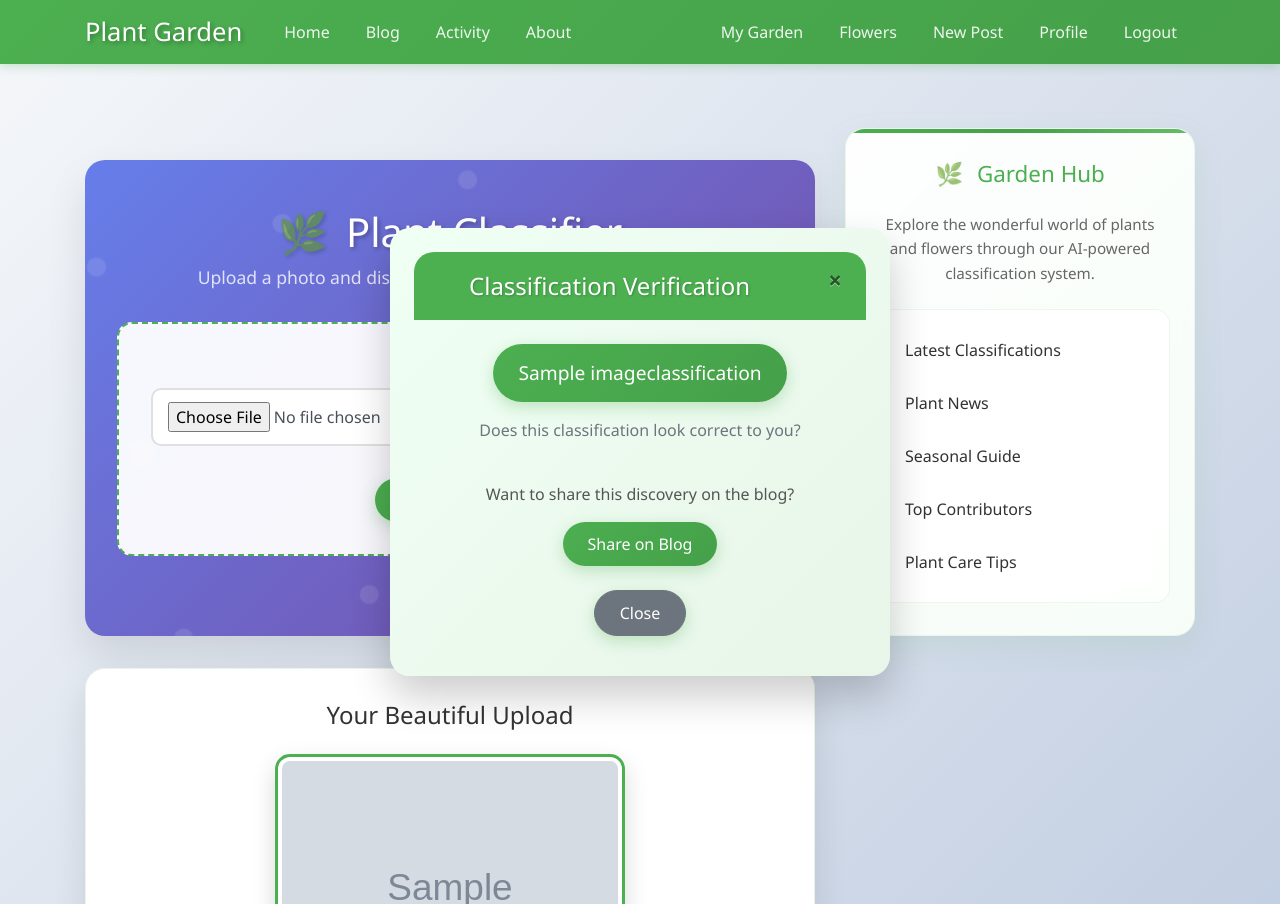
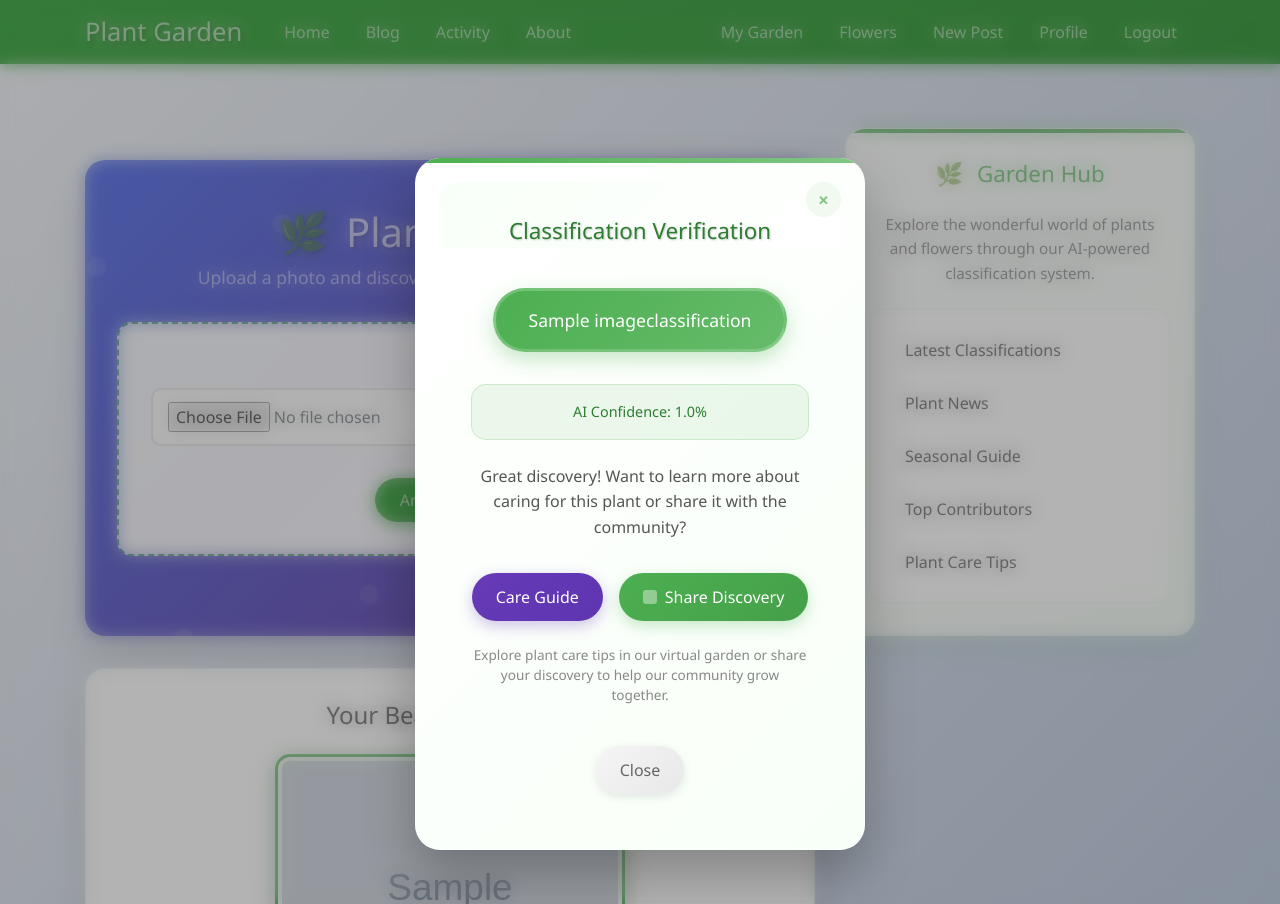
Before and after one commit to BejenaruIoanMatei/AI-PoweredFlowerClassification, a Django app: page / in a window 1280 px wide, after a click on "Verify Results". Run offline with Django 5.2, Linux system fonts and the light colour scheme; a user stored in the database is signed in; tables that the repository leaves empty hold one stand-in row (values such as "Sample post"); grey boxes marked "Sample" are stand-in pictures; parts of the project's set-up code (start-up, migrations or seed data) failed here and were passed over; some libraries are stand-ins or nearby versions.

Commit message:
32: Classifier UI

```diff
--- a/licenta_project/blog/templates/blog/classifier.html
+++ b/licenta_project/blog/templates/blog/classifier.html
@@ -29,6 +29,29 @@
 @keyframes float {
   0%, 100% { transform: translateY(0px) rotate(0deg); }
   50% { transform: translateY(-20px) rotate(180deg); }
+}
+
+.btn-virtual-garden {
+  background: linear-gradient(135deg, #673AB7, #5E35B1);
+  border: none;
+  border-radius: 25px;
+  padding: 12px 24px;
+  color: white;
+  font-weight: 500;
+  transition: all 0.3s ease;
+  box-shadow: 0 5px 15px rgba(103, 58, 183, 0.3);
+  text-decoration: none;
+  display: inline-flex;
+  align-items: center;
+  gap: 0.5rem;
+}
+
+.btn-virtual-garden:hover {
+  background: linear-gradient(135deg, #5E35B1, #512DA8);
+  transform: translateY(-2px);
+  box-shadow: 0 8px 20px rgba(103, 58, 183, 0.4);
+  color: white;
+  text-decoration: none;
 }
 
 .classifier-title {
@@ -155,19 +178,228 @@
   color: white;
 }
 
-/* Add this to your CSS */
-body.modal-open {
-    overflow: auto !important;
-    padding-right: 0 !important;
+/* MODERN MODAL STYLES */
+.modal-backdrop {
+  background: rgba(0, 0, 0, 0.6);
+  backdrop-filter: blur(8px);
 }
 
-.modal-backdrop.fade.show {
-    display: none !important;
+.verification-modal .modal-dialog {
+  max-width: 450px;
+  margin: 5rem auto;
+}
+
+.verification-modal .modal-content {
+  border: none;
+  border-radius: 25px;
+  box-shadow: 0 25px 50px rgba(0,0,0,0.25);
+  background: linear-gradient(135deg, #ffffff 0%, #f8fff8 100%);
+  overflow: hidden;
+  animation: modalSlideIn 0.4s ease-out;
+  position: relative;
+}
+
+.verification-modal .modal-content::before {
+  content: '';
+  position: absolute;
+  top: 0;
+  left: 0;
+  right: 0;
+  height: 5px;
+  background: linear-gradient(90deg, #4CAF50, #66BB6A, #81C784);
+}
+
+.verification-modal .modal-header {
+  background: linear-gradient(135deg, #f8fff8, #ffffff);
+  border: none;
+  padding: 2rem 2rem 0 2rem;
+  text-align: center;
+  position: relative;
+}
+
+
+
+.verification-modal .modal-title {
+  color: #2e7d32;
+  font-size: 1.4rem;
+  font-weight: 400;
+  margin: 0;
+  text-align: center;
+}
+
+.verification-modal .close {
+  position: absolute;
+  top: 1rem;
+  right: 1rem;
+  background: rgba(76, 175, 80, 0.1);
+  border: none;
+  border-radius: 50%;
+  width: 35px;
+  height: 35px;
+  display: flex;
+  align-items: center;
+  justify-content: center;
+  color: #4CAF50;
+  font-size: 1.2rem;
+  transition: all 0.3s ease;
+  opacity: 0.7;
+}
+
+.verification-modal .close:hover {
+  background: rgba(76, 175, 80, 0.2);
+  transform: rotate(90deg);
+  opacity: 1;
+}
+
+.verification-modal .modal-body {
+  padding: 1.5rem 2rem;
+  text-align: center;
+}
+
+.modal-classification-result {
+  background: linear-gradient(135deg, #4CAF50, #66BB6A);
+  color: white;
+  padding: 1rem 2rem;
+  border-radius: 50px;
+  display: inline-flex;
+  align-items: center;
+  gap: 0.5rem;
+  margin: 1rem 0;
+  font-size: 1.1rem;
+  font-weight: 500;
+  box-shadow: 0 8px 20px rgba(76, 175, 80, 0.3);
+  border: 3px solid rgba(255, 255, 255, 0.2);
+}
+
+.verification-question {
+  color: #555;
+  font-size: 1rem;
+  margin: 1.5rem 0;
+  line-height: 1.6;
+}
+
+.verification-actions {
+  display: flex;
+  gap: 1rem;
+  justify-content: center;
+  margin: 2rem 0 1rem 0;
+}
+
+.btn-share-blog {
+  background: linear-gradient(135deg, #4CAF50, #45a049);
+  border: none;
+  border-radius: 25px;
+  padding: 12px 24px;
+  color: white;
+  font-weight: 500;
+  transition: all 0.3s ease;
+  box-shadow: 0 5px 15px rgba(76, 175, 80, 0.3);
+  text-decoration: none;
+  display: inline-flex;
+  align-items: center;
+  gap: 0.5rem;
+}
+
+.btn-share-blog:hover {
+  background: linear-gradient(135deg, #45a049, #3d8b40);
+  transform: translateY(-2px);
+  box-shadow: 0 8px 20px rgba(76, 175, 80, 0.4);
+  color: white;
+  text-decoration: none;
+}
+
+.btn-share-blog::before {
+  content: '';
+  width: 14px;
+  height: 14px;
+  background: rgba(255, 255, 255, 0.4);
+  border-radius: 3px;
+}
+
+.btn-modal-close {
+  background: linear-gradient(135deg, #f5f5f5, #e8e8e8);
+  border: none;
+  border-radius: 25px;
+  padding: 12px 24px;
+  color: #666;
+  font-weight: 500;
+  transition: all 0.3s ease;
+  box-shadow: 0 3px 10px rgba(0,0,0,0.1);
+}
+
+.btn-modal-close:hover {
+  background: linear-gradient(135deg, #e8e8e8, #ddd);
+  transform: translateY(-1px);
+  box-shadow: 0 5px 15px rgba(0,0,0,0.15);
+  color: #555;
+}
+
+.verification-footer {
+  padding: 0 2rem 2rem 2rem;
+  border: none;
+  display: flex;
+  justify-content: center;
+  gap: 1rem;
+}
+
+.accuracy-indicator {
+  background: rgba(76, 175, 80, 0.1);
+  border: 1px solid rgba(76, 175, 80, 0.2);
+  border-radius: 15px;
+  padding: 1rem;
+  margin: 1rem 0;
+  display: flex;
+  align-items: center;
+  justify-content: center;
+  gap: 0.5rem;
+}
+
+.accuracy-text {
+  color: #2e7d32;
+  font-size: 0.9rem;
+  font-weight: 500;
+}
+
+@keyframes modalSlideIn {
+  from {
+      opacity: 0;
+      transform: translateY(-50px) scale(0.9);
+  }
+  to {
+      opacity: 1;
+      transform: translateY(0) scale(1);
+  }
 }
 
 @keyframes fadeIn {
   from { opacity: 0; transform: translateY(20px); }
   to { opacity: 1; transform: translateY(0); }
+}
+
+/* Mobile responsiveness for modal */
+@media (max-width: 768px) {
+  .verification-modal .modal-dialog {
+      margin: 2rem 1rem;
+      max-width: none;
+  }
+
+  .verification-modal .modal-header,
+  .verification-modal .modal-body,
+  .verification-footer {
+      padding-left: 1.5rem;
+      padding-right: 1.5rem;
+  }
+
+  .verification-actions {
+      flex-direction: column;
+      align-items: center;
+  }
+
+  .btn-share-blog,
+  .btn-modal-close {
+      width: 100%;
+      max-width: 200px;
+  }
 }
 </style>
 
@@ -220,28 +452,51 @@ body.modal-open {
 </div>
 </div>
 
-<div class="modal fade" id="verifyModal" tabindex="-1" role="dialog" aria-labelledby="verifyModalLabel" aria-hidden="true">
+<!-- MODERN VERIFICATION MODAL -->
+<div class="modal fade verification-modal" id="verifyModal" tabindex="-1" role="dialog" aria-labelledby="verifyModalLabel" aria-hidden="true">
 <div class="modal-dialog modal-dialog-centered" role="document">
   <div class="modal-content">
+
     <div class="modal-header">
       <h5 class="modal-title" id="verifyModalLabel">Classification Verification</h5>
       <button type="button" class="close" data-dismiss="modal" aria-label="Close">
         <span aria-hidden="true">&times;</span>
       </button>
     </div>
-    <div class="modal-body text-center">
-      <div class="classification-badge" style="margin: 0;">
-        {{ classifier.predicted_label|default:"-" }}
+
+    <div class="modal-body">
+      <div class="modal-classification-result">
+        {{ classifier.predicted_label|default:"Unknown Plant" }}
       </div>
-      <p class="mt-3 text-muted">Does this classification look correct to you?</p>
+
+      <div class="accuracy-indicator">
+        <span class="accuracy-text">AI Confidence: {{ classifier.confidence|floatformat:1 }}%</span>
       </div>
-    <div class="modal-body text-center" style="padding-top: 0;">
-      <p class="mb-3">Want to share this discovery on the blog?</p>
-      <a href="{% url 'post-create' %}" class="btn btn-plant me-2">Share on Blog</a>
+
+      <p class="verification-question">
+        Great discovery! Want to learn more about caring for this plant or share it with the community?
+      </p>
+
+      <div class="verification-actions">
+        <a href="{% url 'virtual-garden' %}" class="btn-virtual-garden">
+          Care Guide
+        </a>
+        <a href="{% url 'post-create' %}" class="btn-share-blog">
+          Share Discovery
+        </a>
       </div>
-    <div class="modal-footer justify-content-center" style="border: none; padding-top: 0;">
-      <button type="button" class="btn btn-secondary" data-dismiss="modal">Close</button>
+
+      <p style="color: #888; font-size: 0.85rem; margin-top: 1.5rem;">
+        Explore plant care tips in our virtual garden or share your discovery to help our community grow together.
+      </p>
     </div>
+
+    <div class="verification-footer">
+      <button type="button" class="btn-modal-close" data-dismiss="modal">
+        Close
+      </button>
+    </div>
+
   </div>
 </div>
 </div>
```
Lines whose indentation alone changed are shown as unchanged.
